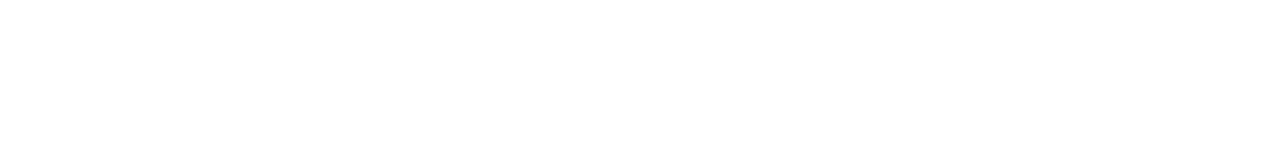
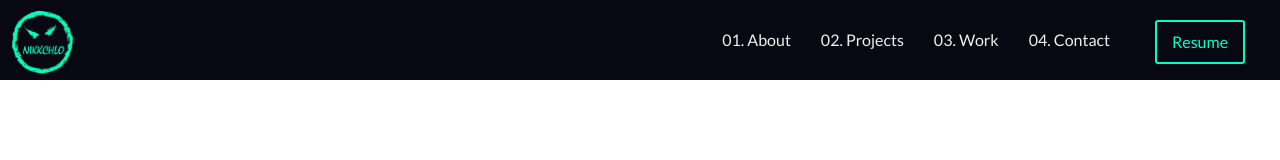
Before and after one commit to COE2019/NikkoChanLopera_E-Portfolio, a plain HTML site: page index.html in a window 1280 px wide. Drawn offline with Linux system fonts and the light colour scheme.

Commit message:
Header
Finish the header of the page

```diff
--- /dev/null
+++ b/CSS/main.css
@@ -0,0 +1,92 @@
+/*
+accent color: #00ffc6
+
+*/
+:root{
+    --Background-color:#080813;
+    --accent-color: #00ffc6;
+    --title-text: #ffffff;
+    --body-text: #f0f0eb;
+}
+
+a{
+    cursor: pointer;
+}
+body {
+    background-color: var();
+}
+
+.header-main{
+    width: 100%;
+    height: 80px;
+    line-height: 10px;
+    padding-top: 10px;
+    background-color: var(--Background-color);
+    color: var(--body-text);
+    display: flex;
+    justify-content: space-between;
+    font-family: 'Lato', sans-serif;
+}
+
+.header-main-logo{
+    width: fit-content;
+    height: 65px;
+    padding-left: 10px;
+
+}
+.header-main-logo img{
+    height: 100%;
+    align-self: center;
+}
+
+.header-main-nav{
+    width: fit-content;
+    height: 100%;
+
+    display: flex;
+
+}
+
+.header-main-nav ul{
+
+}
+
+.header-main-nav ul li{
+    display: inline;
+    float: left;
+
+}
+
+.header-main-nav ul li a{
+    margin-right: 30px;
+    line-height: 60px;
+}
+
+.header-main-nav ul li a:hover{
+    color: var(--accent-color);
+}
+
+.header-main-resume{
+    width: 120px;
+    height: 100%;
+    margin-right: 20px;
+    display: flex;
+    align-items: center;
+    justify-content: center;
+}
+
+.header-main-resume a{
+    color: #00ffc6;
+    border: 2px solid #00ffc6;
+    margin-bottom: 7px;
+    padding: 15px 15px;
+    border-radius: 3px;
+    transition: box-shadow 0.3s, background-color 0.3s; /* Add transition for smooth color change */
+
+}
+
+.header-main-resume a:hover{
+    color: var(--body-text);
+    box-shadow: 0 0 0 1px #00ffc6; /* Add a larger box-shadow to create the effect */
+    background-color: #00ffc8ad;
+}
--- a/index.html
+++ b/index.html
@@ -3,9 +3,33 @@
 <head>
     <meta charset="UTF-8">
     <meta name="viewport" content="width=device-width, initial-scale=1.0">
-    <title>Document</title>
+    <title>Nikko Lopera</title>
+    <link rel="preconnect" href="https://fonts.googleapis.com">
+    <link rel="preconnect" href="https://fonts.gstatic.com" crossorigin>
+    <link href="https://fonts.googleapis.com/css2?family=Lato:ital,wght@0,100;0,300;0,400;0,700;0,900;1,400;1,900&display=swap" rel="stylesheet">
+    <link rel="stylesheet" href="CSS/main.css">
+    <link rel="stylesheet" href="CSS/reset.css">
 </head>
 <body>
+    <header class="header-main">
+        <div class="header-main-logo">
+            <a href="index.html"><img src="Images/Web-LOGONEW.png" alt="Web logo"></a>
+        </div>
+        <nav class="header-main-nav">
+            <ul>
+                <li><a href="#">01. About</a></li>
+                <li><a href="#">02. Projects</a></li>
+                <li><a href="#">03. Work</a></li>
+                <li><a href="#">04. Contact</a></li>
+            </ul>
+            <div class="header-main-resume">
+                <a href="">Resume</a>
+
+            </div>
+        </nav>
+
+
+    </header>
 
 </body>
 </html>
```
Also changed, not shown: CSS/reset.css (renamed from reset.css), Images/Web-LOGO.png (added), Images/Web-LOGONEW.png (added), main.css (deleted), 1 other file.
